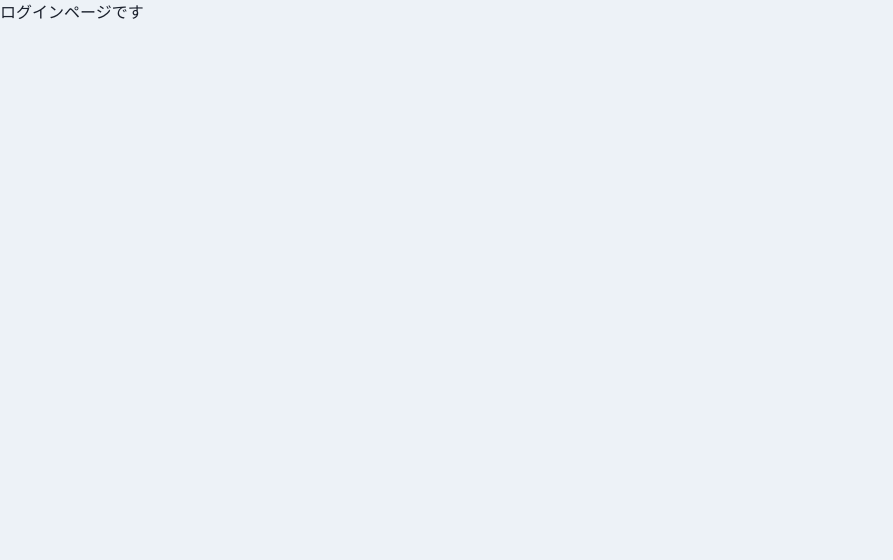
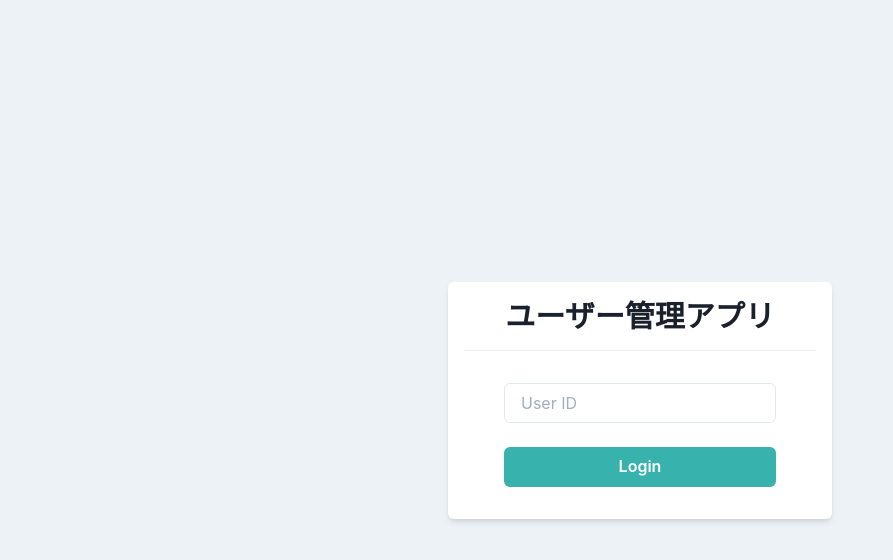
Before and after one commit to 3ru/prac-chakra-ts, a React (Create React App) app: page / in a window 1280 px wide. Shown: the top 560 px of the page, without its empty margins (0-893 px from the left). Built offline with nearby package versions, Linux system fonts and the light colour scheme.

Commit message:
feat: login screen

```diff
--- a/src/components/pages/Login.tsx
+++ b/src/components/pages/Login.tsx
@@ -1,5 +1,29 @@
 import React, { memo, VFC } from "react";
+import {
+	Box,
+	Flex,
+	Heading,
+	Input,
+	Button,
+	Divider,
+	Stack,
+} from "@chakra-ui/react";
 
 export const Login: VFC = memo(() => {
-	return <p>ログインページです</p>;
+	return (
+		<Flex align="center" justify="center" height="100vh">
+			<Box bg="white" w="sm" p={4} borderRadius="md" shadow="md">
+				<Heading as="h1" size="lg" textAlign="center">
+					ユーザー管理アプリ
+				</Heading>
+				<Divider my={4} />
+				<Stack spacing={6} py={4} px={10}>
+					<Input placeholder="User ID" />
+					<Button bg="teal.400" color="white" _hover={{ opacity: 0.6 }}>
+						Login
+					</Button>
+				</Stack>
+			</Box>
+		</Flex>
+	);
 });
```
